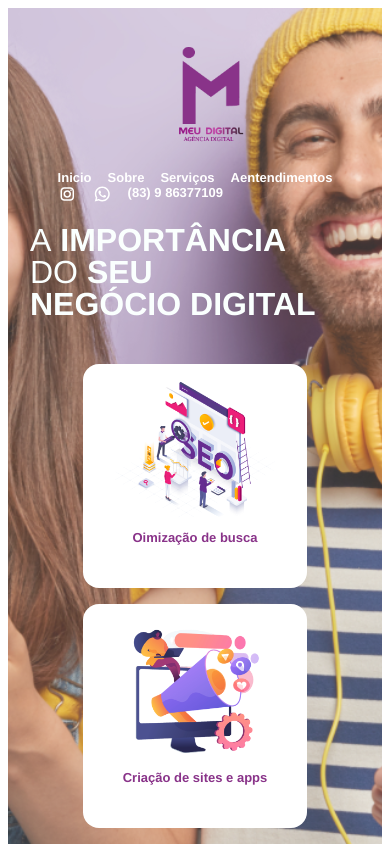
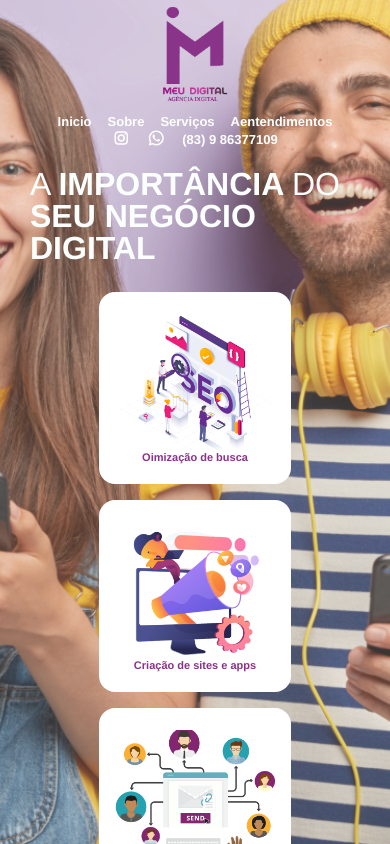
Before and after one commit to PedroNestJp/MeuDigitalAgenciaV2, a React (Create React App) app: page / in a window 390 px wide. Shown: the top 844 px of the page. Built offline with nearby package versions, Linux system fonts and the light colour scheme; no server answers.

Commit message:
up header

```diff
--- a/src/App.css
+++ b/src/App.css
@@ -5,3 +5,9 @@ a {
 .App{
     background-color: #faeefe;
 }
+
+* {
+    box-sizing: border-box;
+    padding: 0;
+    margin: 0;
+  }
--- a/src/components/Contact.jsx
+++ b/src/components/Contact.jsx
@@ -1,8 +1,8 @@
 import React, { useState } from "react";
-import styles from "../styles/Contact.css";
+import "../styles/Contact.css";
 import { collection, addDoc } from "firebase/firestore";
-import {  getToken } from "firebase/messaging";
-import { db, messaging } from "../firebase";
+// import {  getToken } from "firebase/messaging";
+// import { db, messaging } from "../firebase";
 import { useEffect } from "react";
 import AOS from "aos";
 import "aos/dist/aos.css";
@@ -22,7 +22,7 @@ const Contact = () => {
 
     try {
       // Salvar os dados no Firestore
-      await addDoc(collection(db, "messages"), {
+      await addDoc(collection('db', "messages"), {
         name: name,
         email: email,
         message: message,
@@ -30,13 +30,13 @@ const Contact = () => {
       });
 
       // Obter o token de envio de mensagens push
-      const token = await getToken(messaging);
+      // const token = await getToken(messaging);
 
       // Enviar mensagem push usando o serviço de mensagens push
       await fetch("https://fcm.googleapis.com/fcm/send", {
         method: "POST",
         headers: {
-          Authorization: `Bearer ${token}`,
+          // Authorization: `Bearer ${token}`,
           "Content-Type": "application/json",
         },
         body: JSON.stringify({
@@ -45,7 +45,7 @@ const Contact = () => {
               title: "Nova mensagem recebida",
               body: `Você recebeu uma nova mensagem de ${name}`,
             },
-            token: token,
+            // token: token,
           },
         }),
       });
--- a/src/components/Footer.jsx
+++ b/src/components/Footer.jsx
@@ -1,53 +1,54 @@
 import React, { useState } from "react";
 import  "../styles/Footer.css";
 import { IoPaperPlaneOutline } from "react-icons/io5";
-import { collection, addDoc } from "firebase/firestore";
-import { getToken } from "firebase/messaging";
-import { db, messaging } from "../firebase";
+// import { collection, addDoc } from "firebase/firestore";
+// import { getToken } from "firebase/messaging";
+// import { db, messaging } from "../firebase";
 
 const Footer = () => {
   const [email, setEmail] = useState("");
 
-  const handleFormSubmit = async (e) => {
-    e.preventDefault();
+  // const handleFormSubmit = async (e) => {
+  //   e.preventDefault();
 
-    try {
-      // Salvar os dados no Firestore
-      await addDoc(collection(db, "messages"), {
-        email: email,
-        timestamp: new Date(),
-      });
+  //   try {
+  //     // Salvar os dados no Firestore
+  //     await addDoc(collection(db, "messages"), {
+  //       email: email,
+  //       timestamp: new Date(),
+  //     });
 
-      // Obter o token de envio de mensagens push
-      const token = await getToken(messaging);
+  //     // Obter o token de envio de mensagens push
+  //     const token = await getToken(messaging);
 
-      // Enviar mensagem push usando o serviço de mensagens push
-      await fetch("https://fcm.googleapis.com/fcm/send", {
-        method: "POST",
-        headers: {
-          Authorization: `Bearer ${token}`,
-          "Content-Type": "application/json",
-        },
-        body: JSON.stringify({
-          message: {
-            notification: {
-              title: "Nova mensagem recebida",
-              body: `Você recebeu uma nova mensagem de ${email}`,
-            },
-            token: token,
-          },
-        }),
-      });
+  //     // Enviar mensagem push usando o serviço de mensagens push
+  //     await fetch("https://fcm.googleapis.com/fcm/send", {
+  //       method: "POST",
+  //       headers: {
+  //         Authorization: `Bearer ${token}`,
+  //         "Content-Type": "application/json",
+  //       },
+  //       body: JSON.stringify({
+  //         message: {
+  //           notification: {
+  //             title: "Nova mensagem recebida",
+  //             body: `Você recebeu uma nova mensagem de ${email}`,
+  //           },
+  //           token: token,
+  //         },
+  //       }),
+  //     });
 
-      // Sucesso ao enviar mensagem push
-      console.log("Mensagem push enviada com sucesso");
-    } catch (error) {
-      // Erro ao enviar mensagem push
-      console.error("Erro ao enviar mensagem push:", error);
-    }
-    // Limpar os campos após o envio
-    setEmail("");
-  };
+  //     // Sucesso ao enviar mensagem push
+  //     console.log("Mensagem push enviada com sucesso");
+  //     alert('Mesagem enviada com sucesso')
+  //   } catch (error) {
+  //     // Erro ao enviar mensagem push
+  //     console.error("Erro ao enviar mensagem push:", error);
+  //   }
+  //   // Limpar os campos após o envio
+  //   setEmail("");
+  // };
 
   return (
     <footer className='footer'>
@@ -59,7 +60,7 @@ const Footer = () => {
           </a>
           <p className='phone'>83 9 86377109</p>
         </div>
-        <form onSubmit='handleFormSubmit'>
+        <form onSubmit={'dando erro no chrome mobile : handleFormSubmit'}>
           <div
             style={{ textAlign: "center", lineHeight: "85%" }}
             className='newslatter'
@@ -74,8 +75,8 @@ const Footer = () => {
               value={email}
               onChange={(e) => setEmail(e.target.value)}
             />
-            <button className='btnFooter' type="submit">
-              <IoPaperPlaneOutline />
+            <button className='btnFooter' type="submit"  >
+              <IoPaperPlaneOutline  />
             </button>
           </div>
           <div className='contactForm'></div>
--- a/src/components/Header.jsx
+++ b/src/components/Header.jsx
@@ -5,11 +5,13 @@ export const Header = () => {
   return (
     <header>
       <div className="HeaderContainer">
+        <div className="navbar">
+          <div className="listas">
+
+          </div>
           <div className="headerLogo">
             <img className="logoImg" src="./img/logo.png" alt="" />
           </div>
-        <div className="navbar">
-          <div className="containerBox">
           <div className="lists">
             <div className="list">
               <span className="listLinks"> Inicio </span>
@@ -29,21 +31,14 @@ export const Header = () => {
               <span> (83) 9 86377109 </span>
             </div>
           </div>
+          <div className="containerBox">
             <div className="slogan">
               <div className="sloganHeader">
-                <span className="text-wrapper">A</span>
-                <span className="span">&nbsp;</span>
-                <span className="text-wrapper-2">
-                  IMPORTÂNCIA
-                  <br />
-                </span>
-                <span className="text-wrapper">DO</span>
-                <span className="text-wrapper-2">
-                  {" "}
-                  SEU <br />
-                  NEGÓCIO DIGITAL
-                  <br />
-                </span>
+                <span className="text-wrapper">A </span>
+                <span className="text-wrapper-2">IMPORTÂNCIA </span>
+                <span className="text-wrapper">DO </span>
+                <span className="text-wrapper-2">SEU </span>
+                <span className="text-wrapper-2">NEGÓCIO DIGITAL</span>
               </div>
             </div>
           </div>
--- a/src/styles/FeaturesSection.css
+++ b/src/styles/FeaturesSection.css
@@ -47,16 +47,9 @@
   gap: 5rem;
 }
 
-#FeatureImgWebDev {
+#FeatureImgWebDev, #FeatureImgSeo {
   display: flex;
-  width: 350px;
-  height: 350px;
-}
-
-#FeatureImgSeo{
-  display: flex;
-  width: 400px;
-  height: 350px;
+  width: 20rem;
 }
 
 .featureDesc {
--- a/src/styles/Footer.css
+++ b/src/styles/Footer.css
@@ -41,6 +41,8 @@
   }
 
   .btnFooter{
-    visibility: hidden;
+    border: none;
+    background: transparent;
     cursor: pointer;
+    color: #ffffff;
   }
--- a/src/styles/Header.css
+++ b/src/styles/Header.css
@@ -10,17 +10,19 @@ header {
   width: 100%;
   height: 768px;
 }
+
 .HeaderContainer {
   display: flex;
   flex-direction: column;
   align-items: center;
   justify-content: center;
 }
+
 .headerLogo {
-  top: 1rem;
+  /* top: 1rem;
   left: 1rem;
-  position: fixed;
-  margin: 1rem;
+  position: absolute;
+  margin: 1rem; */
 }
 
 .logoImg {
@@ -29,17 +31,21 @@ header {
 .navbar {
   display: flex;
   align-items: center;
-  width: -webkit-fill-available;
   padding: 1rem;
   justify-content: center;
+  flex-direction: column;
 }
-/* .containerBox {
-} */
+
+.listas{
+  display: flex;
+  /* flex-direction: column; */
+}
+
 .lists {
   display: flex;
   align-items: center;
   justify-content: center;
-  gap: 5rem;
+  flex-direction: column;
 
   color: #ffffff;
   font-family: "Kumbh Sans-SemiBold", Helvetica;
@@ -53,6 +59,8 @@ header {
 .list2 {
   display: flex;
   gap: 1rem;
+  align-items: center;
+  justify-content: center;
 }
 .services {
   display: flex;
@@ -70,8 +78,8 @@ header {
   align-items: center;
   justify-content: center;
   text-align: center;
-  width: 12rem;
-  height: 12rem;
+  max-width: 12rem;
+  max-height: 12rem;
   padding: 1rem;
   background-color: white;
   border-radius: 1rem;
@@ -80,17 +88,15 @@ header {
   width: 10rem;
 }
 
-.cardTitle{
+.cardTitle {
   color: #893389;
   font-family: "Kumbh Sans-ExtraBold", Helvetica;
-  font-size: 13px;
+  font-size: 14px;
   font-weight: 800;
-  height: 26px;
-  letter-spacing: 0;
-  line-height: 13px;
+  line-height: 70%;
   text-align: center;
 }
-.slogan{
+.slogan {
   border: 0px none;
   height: 100px;
   width: 414px;
@@ -104,6 +110,9 @@ header {
   .cardImg {
     width: 8rem;
   }
+  .cardTitle {
+    font-size: 15px;
+  }
 }
 @media (max-width: 870px) {
   .card {
@@ -113,9 +122,9 @@ header {
   .cardImg {
     width: 6rem;
   }
-  .navbar {
+  /* .navbar {
     justify-content: flex-end;
-  }
+  } */
   .logoImg {
     width: 5rem;
   }
@@ -128,19 +137,19 @@ header {
 }
 @media (max-width: 750px) {
   .card {
-    width: 6rem;
-    height: 6rem;
+    min-width: 7rem;
+    height: 7rem;
   }
   .cardImg {
-    width: 4rem;
+    width: 5rem;
   }
-  .navbar {
+  /* .navbar {
     justify-content: flex-end;
-  }
-  .lists {
+  } */
+  /* .lists {
     display: block;
-  }
-  header{
+  } */
+  header {
     background-position: center;
     background-size: cover;
     width: 100%;
@@ -151,34 +160,40 @@ header {
     font-size: 1rem;
     line-height: 1rem;
   }
+  .cardTitle {
+    font-size: 11px;
+  }
 }
 
 @media (max-width: 600px) {
-  .cards{
+  .cards {
     flex-direction: column;
   }
   .cardImg {
     width: 10rem;
   }
-  .card{
+  .card {
     width: 12rem;
     height: 12rem;
   }
-  .headerLogo{
-    position: relative;
+  .headerLogo {
+    /* position: relative; */
   }
-  .navbar{
+  .navbar {
     display: flex;
     align-items: center;
-    justify-content: center;
+    justify-content: flex-start;
+    padding: 0;
+    flex-direction: column;
+
   }
-  .containerBox{
+  .containerBox {
     display: flex;
     flex-direction: column;
     align-items: center;
     justify-content: center;
   }
-  .slogan{
+  .slogan {
     display: flex;
     height: 126px;
     width: 414px;
@@ -186,16 +201,12 @@ header {
     justify-content: center;
   }
   .sloganHeader {
-   width: 0px;
+    width: 0px;
     height: 126px;
-}
-
-}
-
-.cardTitle {
-  line-height: 70%;
-  height: 5rem;
-  color: #893389
+  }
+  .cardTitle {
+    font-size: 11px;
+  }
 }
 
 .sloganHeader,
```
Also changed, not shown: firebase.json (added), 2 other files (tests, documents, lock files or other folders). Lines whose indentation alone changed are shown as unchanged.
